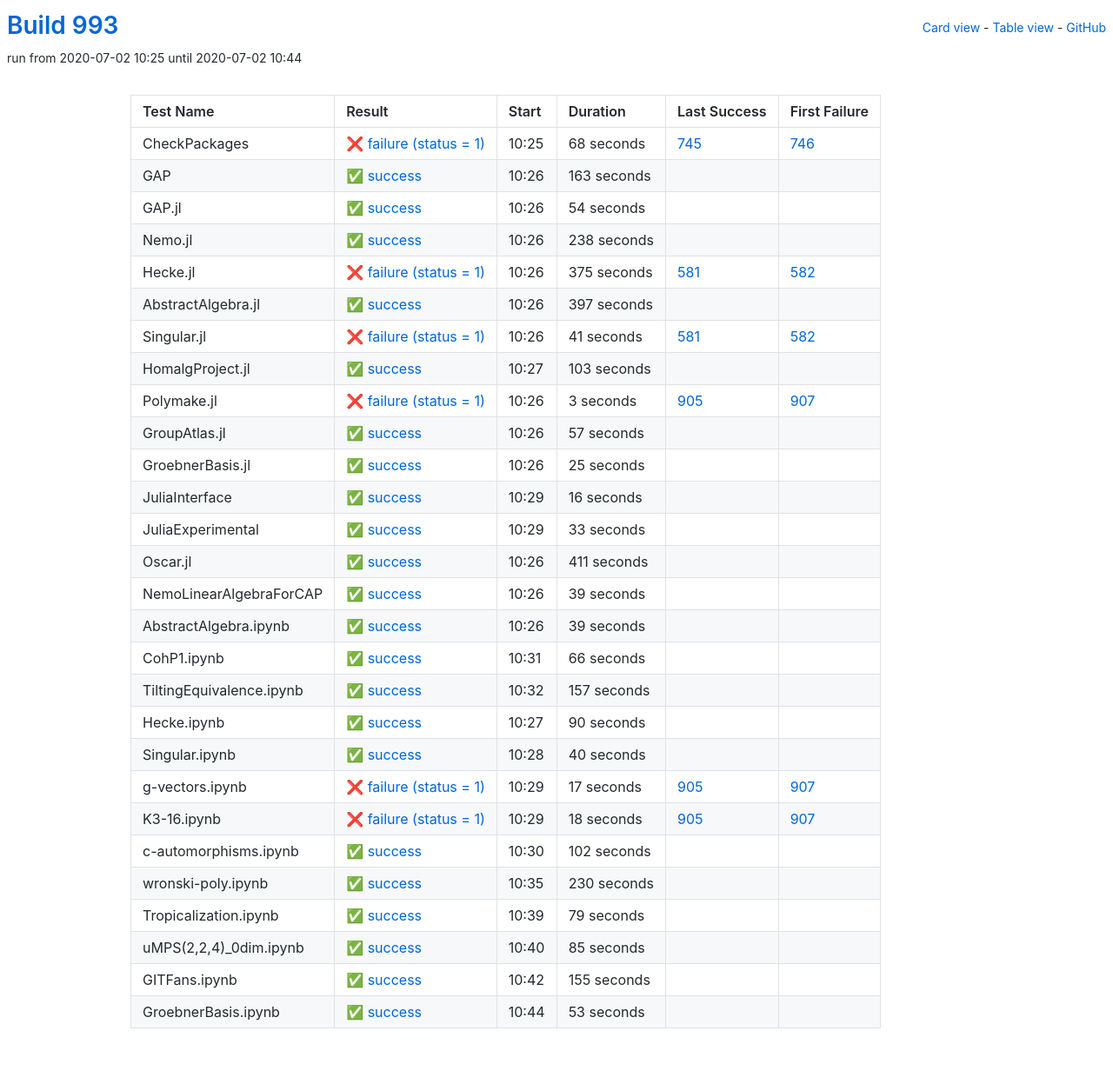
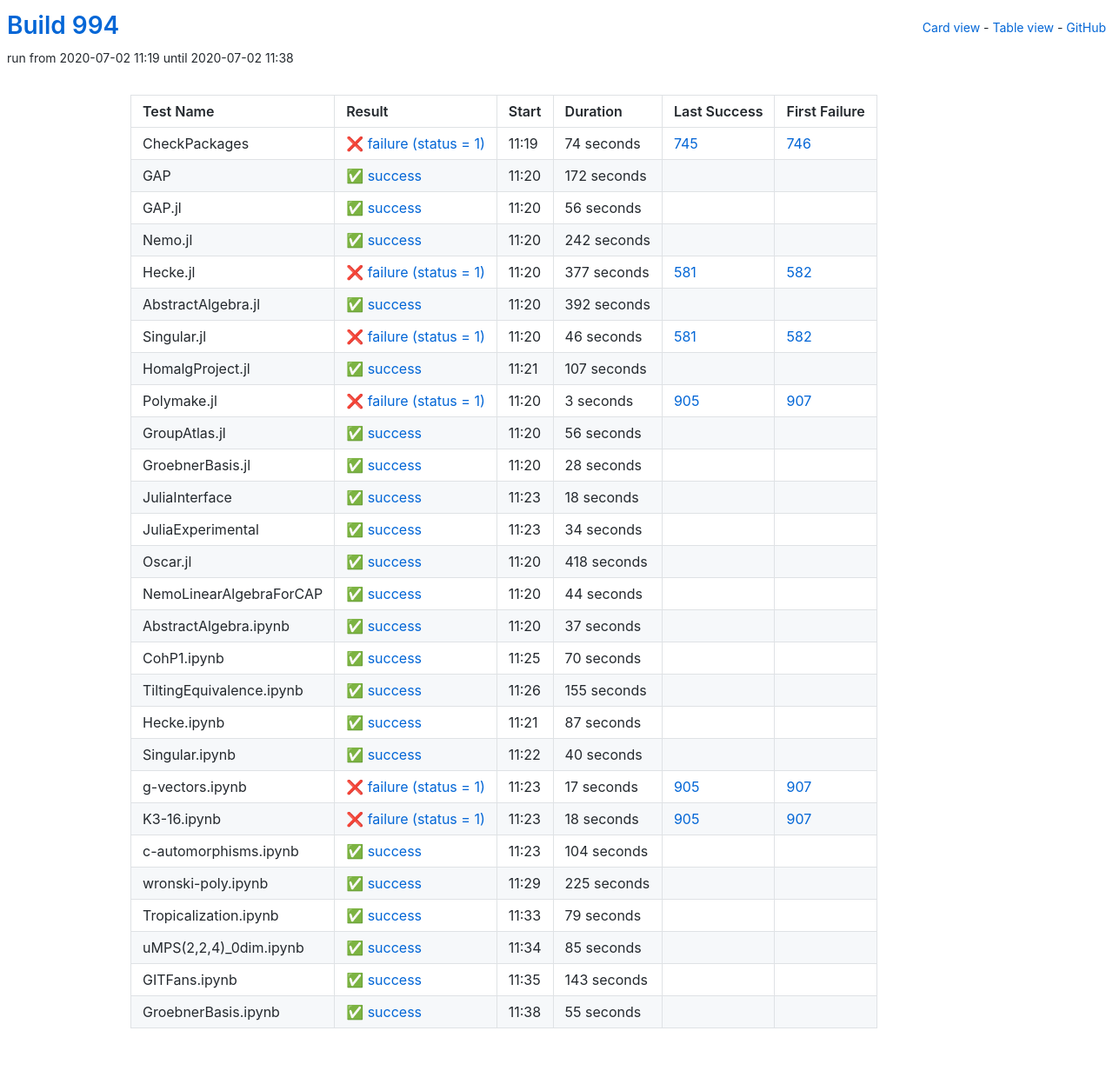
Before and after one commit to oscar-system/oscar-ci-status-1.4, a Jekyll site: the page built from table.html, in a window 1280 px wide. Shown: the whole page at 87% size. Built offline with Jekyll 4.4.1, drawn with Linux system fonts in a browser that asks for light colours.

Commit message:
Build #994

```diff
--- a/_data/ci.yml
+++ b/_data/ci.yml
@@ -1,6 +1,6 @@
 ---
-build: 993
-build_url: https://oscarci.mathematik.uni-kl.de/job/oscar-julia-1.4/993/
+build: 994
+build_url: https://oscarci.mathematik.uni-kl.de/job/oscar-julia-1.4/994/
 job: oscar-julia-1.4
 organization: oscar-system
 repo: oscar-ci-status-1.4
@@ -8,104 +8,104 @@ repourl: https://github.com/oscar-system/oscar-ci-status-1.4
 tests:
 - name: CheckPackages
   id: checkpackages
-  log: https://oscarci.mathematik.uni-kl.de/job/oscar-julia-1.4/993/artifact/logs/build-993/CheckPackages.log
-  start: 2020-07-02 10:25
+  log: https://oscarci.mathematik.uni-kl.de/job/oscar-julia-1.4/994/artifact/logs/build-994/CheckPackages.log
+  start: 2020-07-02 11:19
   success: false
   exitcode: 1
   status: failure
-  duration: 68
+  duration: 74
   last_success: 745
   last_success_url: https://oscarci.mathematik.uni-kl.de/job/oscar-julia-1.4/745/
   first_failure: 746
   first_failure_url: https://oscarci.mathematik.uni-kl.de/job/oscar-julia-1.4/746/
 - name: GAP
   id: gap
-  log: https://oscarci.mathematik.uni-kl.de/job/oscar-julia-1.4/993/artifact/logs/build-993/GAP.log
-  start: 2020-07-02 10:26
+  log: https://oscarci.mathematik.uni-kl.de/job/oscar-julia-1.4/994/artifact/logs/build-994/GAP.log
+  start: 2020-07-02 11:20
   success: true
   exitcode: 0
   status: success
-  duration: 163
+  duration: 172
   last_success: false
   last_success_url:
   first_failure: false
   first_failure_url:
 - name: GAP.jl
   id: gap-jl
-  log: https://oscarci.mathematik.uni-kl.de/job/oscar-julia-1.4/993/artifact/logs/build-993/GAP.jl.log
-  start: 2020-07-02 10:26
+  log: https://oscarci.mathematik.uni-kl.de/job/oscar-julia-1.4/994/artifact/logs/build-994/GAP.jl.log
+  start: 2020-07-02 11:20
   success: true
   exitcode: 0
   status: success
-  duration: 54
+  duration: 56
   last_success: false
   last_success_url:
   first_failure: false
   first_failure_url:
 - name: Nemo.jl
   id: nemo-jl
-  log: https://oscarci.mathematik.uni-kl.de/job/oscar-julia-1.4/993/artifact/logs/build-993/Nemo.jl.log
-  start: 2020-07-02 10:26
+  log: https://oscarci.mathematik.uni-kl.de/job/oscar-julia-1.4/994/artifact/logs/build-994/Nemo.jl.log
+  start: 2020-07-02 11:20
   success: true
   exitcode: 0
   status: success
-  duration: 238
+  duration: 242
   last_success: false
   last_success_url:
   first_failure: false
   first_failure_url:
 - name: Hecke.jl
   id: hecke-jl
-  log: https://oscarci.mathematik.uni-kl.de/job/oscar-julia-1.4/993/artifact/logs/build-993/Hecke.jl.log
-  start: 2020-07-02 10:26
+  log: https://oscarci.mathematik.uni-kl.de/job/oscar-julia-1.4/994/artifact/logs/build-994/Hecke.jl.log
+  start: 2020-07-02 11:20
   success: false
   exitcode: 1
   status: failure
-  duration: 375
+  duration: 377
   last_success: 581
   last_success_url: https://oscarci.mathematik.uni-kl.de/job/oscar-julia-1.4/581/
   first_failure: 582
   first_failure_url: https://oscarci.mathematik.uni-kl.de/job/oscar-julia-1.4/582/
 - name: AbstractAlgebra.jl
   id: abstractalgebra-jl
-  log: https://oscarci.mathematik.uni-kl.de/job/oscar-julia-1.4/993/artifact/logs/build-993/AbstractAlgebra.jl.log
-  start: 2020-07-02 10:26
+  log: https://oscarci.mathematik.uni-kl.de/job/oscar-julia-1.4/994/artifact/logs/build-994/AbstractAlgebra.jl.log
+  start: 2020-07-02 11:20
   success: true
   exitcode: 0
   status: success
-  duration: 397
+  duration: 392
   last_success: false
   last_success_url:
   first_failure: false
   first_failure_url:
 - name: Singular.jl
   id: singular-jl
-  log: https://oscarci.mathematik.uni-kl.de/job/oscar-julia-1.4/993/artifact/logs/build-993/Singular.jl.log
-  start: 2020-07-02 10:26
+  log: https://oscarci.mathematik.uni-kl.de/job/oscar-julia-1.4/994/artifact/logs/build-994/Singular.jl.log
+  start: 2020-07-02 11:20
   success: false
   exitcode: 1
   status: failure
-  duration: 41
+  duration: 46
   last_success: 581
   last_success_url: https://oscarci.mathematik.uni-kl.de/job/oscar-julia-1.4/581/
   first_failure: 582
   first_failure_url: https://oscarci.mathematik.uni-kl.de/job/oscar-julia-1.4/582/
 - name: HomalgProject.jl
   id: homalgproject-jl
-  log: https://oscarci.mathematik.uni-kl.de/job/oscar-julia-1.4/993/artifact/logs/build-993/HomalgProject.jl.log
-  start: 2020-07-02 10:27
+  log: https://oscarci.mathematik.uni-kl.de/job/oscar-julia-1.4/994/artifact/logs/build-994/HomalgProject.jl.log
+  start: 2020-07-02 11:21
   success: true
   exitcode: 0
   status: success
-  duration: 103
+  duration: 107
   last_success: false
   last_success_url:
   first_failure: false
   first_failure_url:
 - name: Polymake.jl
   id: polymake-jl
-  log: https://oscarci.mathematik.uni-kl.de/job/oscar-julia-1.4/993/artifact/logs/build-993/Polymake.jl.log
-  start: 2020-07-02 10:26
+  log: https://oscarci.mathematik.uni-kl.de/job/oscar-julia-1.4/994/artifact/logs/build-994/Polymake.jl.log
+  start: 2020-07-02 11:20
   success: false
   exitcode: 1
   status: failure
@@ -116,128 +116,128 @@ tests:
   first_failure_url: https://oscarci.mathematik.uni-kl.de/job/oscar-julia-1.4/907/
 - name: GroupAtlas.jl
   id: groupatlas-jl
-  log: https://oscarci.mathematik.uni-kl.de/job/oscar-julia-1.4/993/artifact/logs/build-993/GroupAtlas.jl.log
-  start: 2020-07-02 10:26
+  log: https://oscarci.mathematik.uni-kl.de/job/oscar-julia-1.4/994/artifact/logs/build-994/GroupAtlas.jl.log
+  start: 2020-07-02 11:20
   success: true
   exitcode: 0
   status: success
-  duration: 57
+  duration: 56
   last_success: false
   last_success_url:
   first_failure: false
   first_failure_url:
 - name: GroebnerBasis.jl
   id: groebnerbasis-jl
-  log: https://oscarci.mathematik.uni-kl.de/job/oscar-julia-1.4/993/artifact/logs/build-993/GroebnerBasis.jl.log
-  start: 2020-07-02 10:26
+  log: https://oscarci.mathematik.uni-kl.de/job/oscar-julia-1.4/994/artifact/logs/build-994/GroebnerBasis.jl.log
+  start: 2020-07-02 11:20
   success: true
   exitcode: 0
   status: success
-  duration: 25
+  duration: 28
   last_success: false
   last_success_url:
   first_failure: false
   first_failure_url:
 - name: JuliaInterface
   id: juliainterface
-  log: https://oscarci.mathematik.uni-kl.de/job/oscar-julia-1.4/993/artifact/logs/build-993/JuliaInterface.log
-  start: 2020-07-02 10:29
+  log: https://oscarci.mathematik.uni-kl.de/job/oscar-julia-1.4/994/artifact/logs/build-994/JuliaInterface.log
+  start: 2020-07-02 11:23
   success: true
   exitcode: 0
   status: success
-  duration: 16
+  duration: 18
   last_success: false
   last_success_url:
   first_failure: false
   first_failure_url:
 - name: JuliaExperimental
   id: juliaexperimental
-  log: https://oscarci.mathematik.uni-kl.de/job/oscar-julia-1.4/993/artifact/logs/build-993/JuliaExperimental.log
-  start: 2020-07-02 10:29
+  log: https://oscarci.mathematik.uni-kl.de/job/oscar-julia-1.4/994/artifact/logs/build-994/JuliaExperimental.log
+  start: 2020-07-02 11:23
   success: true
   exitcode: 0
   status: success
-  duration: 33
+  duration: 34
   last_success: false
   last_success_url:
   first_failure: false
   first_failure_url:
 - name: Oscar.jl
   id: oscar-jl
-  log: https://oscarci.mathematik.uni-kl.de/job/oscar-julia-1.4/993/artifact/logs/build-993/Oscar.jl.log
-  start: 2020-07-02 10:26
+  log: https://oscarci.mathematik.uni-kl.de/job/oscar-julia-1.4/994/artifact/logs/build-994/Oscar.jl.log
+  start: 2020-07-02 11:20
   success: true
   exitcode: 0
   status: success
-  duration: 411
+  duration: 418
   last_success: false
   last_success_url:
   first_failure: false
   first_failure_url:
 - name: NemoLinearAlgebraForCAP
   id: nemolinearalgebraforcap
-  log: https://oscarci.mathematik.uni-kl.de/job/oscar-julia-1.4/993/artifact/logs/build-993/NemoLinearAlgebraForCAP.log
-  start: 2020-07-02 10:26
+  log: https://oscarci.mathematik.uni-kl.de/job/oscar-julia-1.4/994/artifact/logs/build-994/NemoLinearAlgebraForCAP.log
+  start: 2020-07-02 11:20
   success: true
   exitcode: 0
   status: success
-  duration: 39
+  duration: 44
   last_success: false
   last_success_url:
   first_failure: false
   first_failure_url:
 - name: AbstractAlgebra.ipynb
   id: abstractalgebra-ipynb
-  log: https://oscarci.mathematik.uni-kl.de/job/oscar-julia-1.4/993/artifact/logs/build-993/AbstractAlgebra.ipynb.log
-  start: 2020-07-02 10:26
+  log: https://oscarci.mathematik.uni-kl.de/job/oscar-julia-1.4/994/artifact/logs/build-994/AbstractAlgebra.ipynb.log
+  start: 2020-07-02 11:20
   success: true
   exitcode: 0
   status: success
-  duration: 39
+  duration: 37
   last_success: false
   last_success_url:
   first_failure: false
   first_failure_url:
 - name: CohP1.ipynb
   id: cohp1-ipynb
-  log: https://oscarci.mathematik.uni-kl.de/job/oscar-julia-1.4/993/artifact/logs/build-993/CohP1.ipynb.log
-  start: 2020-07-02 10:31
+  log: https://oscarci.mathematik.uni-kl.de/job/oscar-julia-1.4/994/artifact/logs/build-994/CohP1.ipynb.log
+  start: 2020-07-02 11:25
   success: true
   exitcode: 0
   status: success
-  duration: 66
+  duration: 70
   last_success: false
   last_success_url:
   first_failure: false
   first_failure_url:
 - name: TiltingEquivalence.ipynb
   id: tiltingequivalence-ipynb
-  log: https://oscarci.mathematik.uni-kl.de/job/oscar-julia-1.4/993/artifact/logs/build-993/TiltingEquivalence.ipynb.log
-  start: 2020-07-02 10:32
+  log: https://oscarci.mathematik.uni-kl.de/job/oscar-julia-1.4/994/artifact/logs/build-994/TiltingEquivalence.ipynb.log
+  start: 2020-07-02 11:26
   success: true
   exitcode: 0
   status: success
-  duration: 157
+  duration: 155
   last_success: false
   last_success_url:
   first_failure: false
   first_failure_url:
 - name: Hecke.ipynb
   id: hecke-ipynb
-  log: https://oscarci.mathematik.uni-kl.de/job/oscar-julia-1.4/993/artifact/logs/build-993/Hecke.ipynb.log
-  start: 2020-07-02 10:27
+  log: https://oscarci.mathematik.uni-kl.de/job/oscar-julia-1.4/994/artifact/logs/build-994/Hecke.ipynb.log
+  start: 2020-07-02 11:21
   success: true
   exitcode: 0
   status: success
-  duration: 90
+  duration: 87
   last_success: false
   last_success_url:
   first_failure: false
   first_failure_url:
 - name: Singular.ipynb
   id: singular-ipynb
-  log: https://oscarci.mathematik.uni-kl.de/job/oscar-julia-1.4/993/artifact/logs/build-993/Singular.ipynb.log
-  start: 2020-07-02 10:28
+  log: https://oscarci.mathematik.uni-kl.de/job/oscar-julia-1.4/994/artifact/logs/build-994/Singular.ipynb.log
+  start: 2020-07-02 11:22
   success: true
   exitcode: 0
   status: success
@@ -248,8 +248,8 @@ tests:
   first_failure_url:
 - name: g-vectors.ipynb
   id: g-vectors-ipynb
-  log: https://oscarci.mathematik.uni-kl.de/job/oscar-julia-1.4/993/artifact/logs/build-993/g-vectors.ipynb.log
-  start: 2020-07-02 10:29
+  log: https://oscarci.mathematik.uni-kl.de/job/oscar-julia-1.4/994/artifact/logs/build-994/g-vectors.ipynb.log
+  start: 2020-07-02 11:23
   success: false
   exitcode: 1
   status: failure
@@ -260,8 +260,8 @@ tests:
   first_failure_url: https://oscarci.mathematik.uni-kl.de/job/oscar-julia-1.4/907/
 - name: K3-16.ipynb
   id: k3-16-ipynb
-  log: https://oscarci.mathematik.uni-kl.de/job/oscar-julia-1.4/993/artifact/logs/build-993/K3-16.ipynb.log
-  start: 2020-07-02 10:29
+  log: https://oscarci.mathematik.uni-kl.de/job/oscar-julia-1.4/994/artifact/logs/build-994/K3-16.ipynb.log
+  start: 2020-07-02 11:23
   success: false
   exitcode: 1
   status: failure
@@ -272,32 +272,32 @@ tests:
   first_failure_url: https://oscarci.mathematik.uni-kl.de/job/oscar-julia-1.4/907/
 - name: c-automorphisms.ipynb
   id: c-automorphisms-ipynb
-  log: https://oscarci.mathematik.uni-kl.de/job/oscar-julia-1.4/993/artifact/logs/build-993/c-automorphisms.ipynb.log
-  start: 2020-07-02 10:30
+  log: https://oscarci.mathematik.uni-kl.de/job/oscar-julia-1.4/994/artifact/logs/build-994/c-automorphisms.ipynb.log
+  start: 2020-07-02 11:23
   success: true
   exitcode: 0
   status: success
-  duration: 102
+  duration: 104
   last_success: false
   last_success_url:
   first_failure: false
   first_failure_url:
 - name: wronski-poly.ipynb
   id: wronski-poly-ipynb
-  log: https://oscarci.mathematik.uni-kl.de/job/oscar-julia-1.4/993/artifact/logs/build-993/wronski-poly.ipynb.log
-  start: 2020-07-02 10:35
+  log: https://oscarci.mathematik.uni-kl.de/job/oscar-julia-1.4/994/artifact/logs/build-994/wronski-poly.ipynb.log
+  start: 2020-07-02 11:29
   success: true
   exitcode: 0
   status: success
-  duration: 230
+  duration: 225
   last_success: false
   last_success_url:
   first_failure: false
   first_failure_url:
 - name: Tropicalization.ipynb
   id: tropicalization-ipynb
-  log: https://oscarci.mathematik.uni-kl.de/job/oscar-julia-1.4/993/artifact/logs/build-993/Tropicalization.ipynb.log
-  start: 2020-07-02 10:39
+  log: https://oscarci.mathematik.uni-kl.de/job/oscar-julia-1.4/994/artifact/logs/build-994/Tropicalization.ipynb.log
+  start: 2020-07-02 11:33
   success: true
   exitcode: 0
   status: success
@@ -308,8 +308,8 @@ tests:
   first_failure_url:
 - name: uMPS(2,2,4)_0dim.ipynb
   id: umps-2-2-4-0dim-ipynb
-  log: https://oscarci.mathematik.uni-kl.de/job/oscar-julia-1.4/993/artifact/logs/build-993/uMPS-2-2-4-_0dim.ipynb.log
-  start: 2020-07-02 10:40
+  log: https://oscarci.mathematik.uni-kl.de/job/oscar-julia-1.4/994/artifact/logs/build-994/uMPS-2-2-4-_0dim.ipynb.log
+  start: 2020-07-02 11:34
   success: true
   exitcode: 0
   status: success
@@ -320,24 +320,24 @@ tests:
   first_failure_url:
 - name: GITFans.ipynb
   id: gitfans-ipynb
-  log: https://oscarci.mathematik.uni-kl.de/job/oscar-julia-1.4/993/artifact/logs/build-993/GITFans.ipynb.log
-  start: 2020-07-02 10:42
+  log: https://oscarci.mathematik.uni-kl.de/job/oscar-julia-1.4/994/artifact/logs/build-994/GITFans.ipynb.log
+  start: 2020-07-02 11:35
   success: true
   exitcode: 0
   status: success
-  duration: 155
+  duration: 143
   last_success: false
   last_success_url:
   first_failure: false
   first_failure_url:
 - name: GroebnerBasis.ipynb
   id: groebnerbasis-ipynb
-  log: https://oscarci.mathematik.uni-kl.de/job/oscar-julia-1.4/993/artifact/logs/build-993/GroebnerBasis.ipynb.log
-  start: 2020-07-02 10:44
+  log: https://oscarci.mathematik.uni-kl.de/job/oscar-julia-1.4/994/artifact/logs/build-994/GroebnerBasis.ipynb.log
+  start: 2020-07-02 11:38
   success: true
   exitcode: 0
   status: success
-  duration: 53
+  duration: 55
   last_success: false
   last_success_url:
   first_failure: false
```
Also changed, not shown: README.md.
